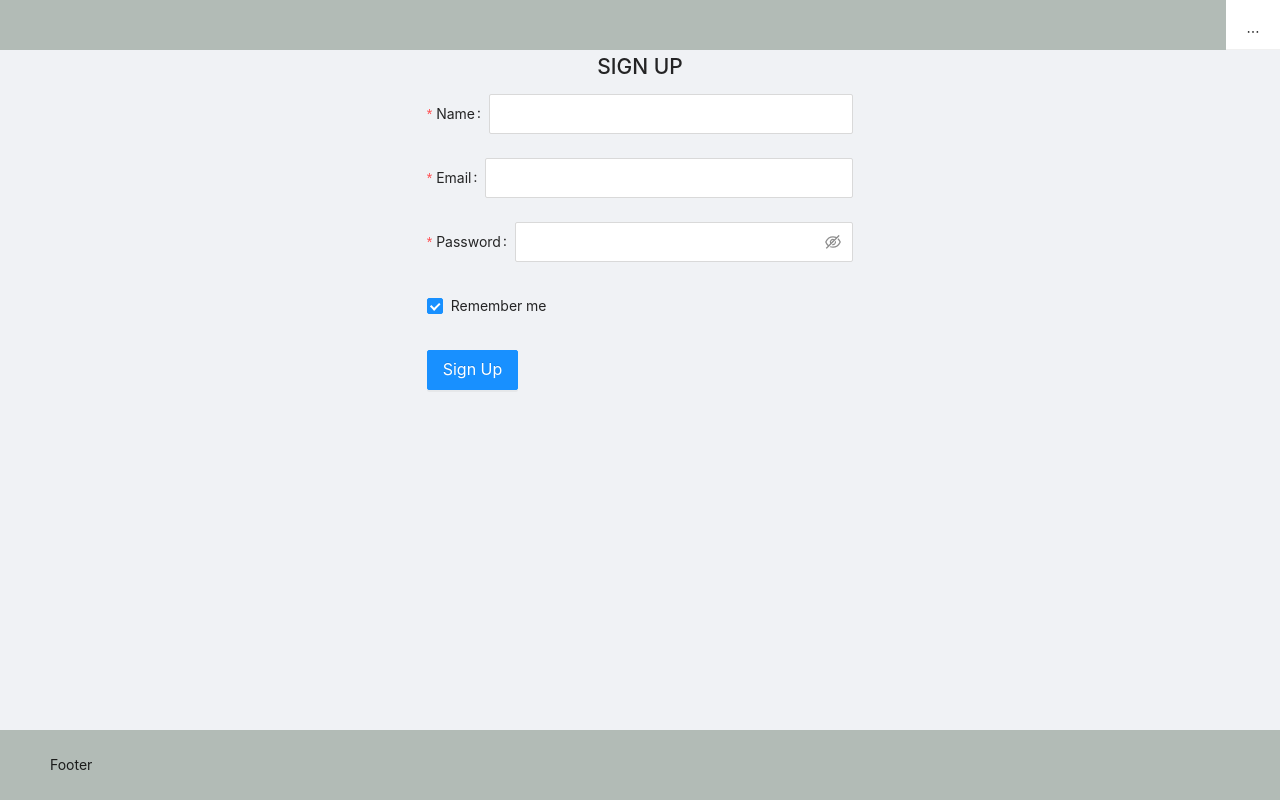
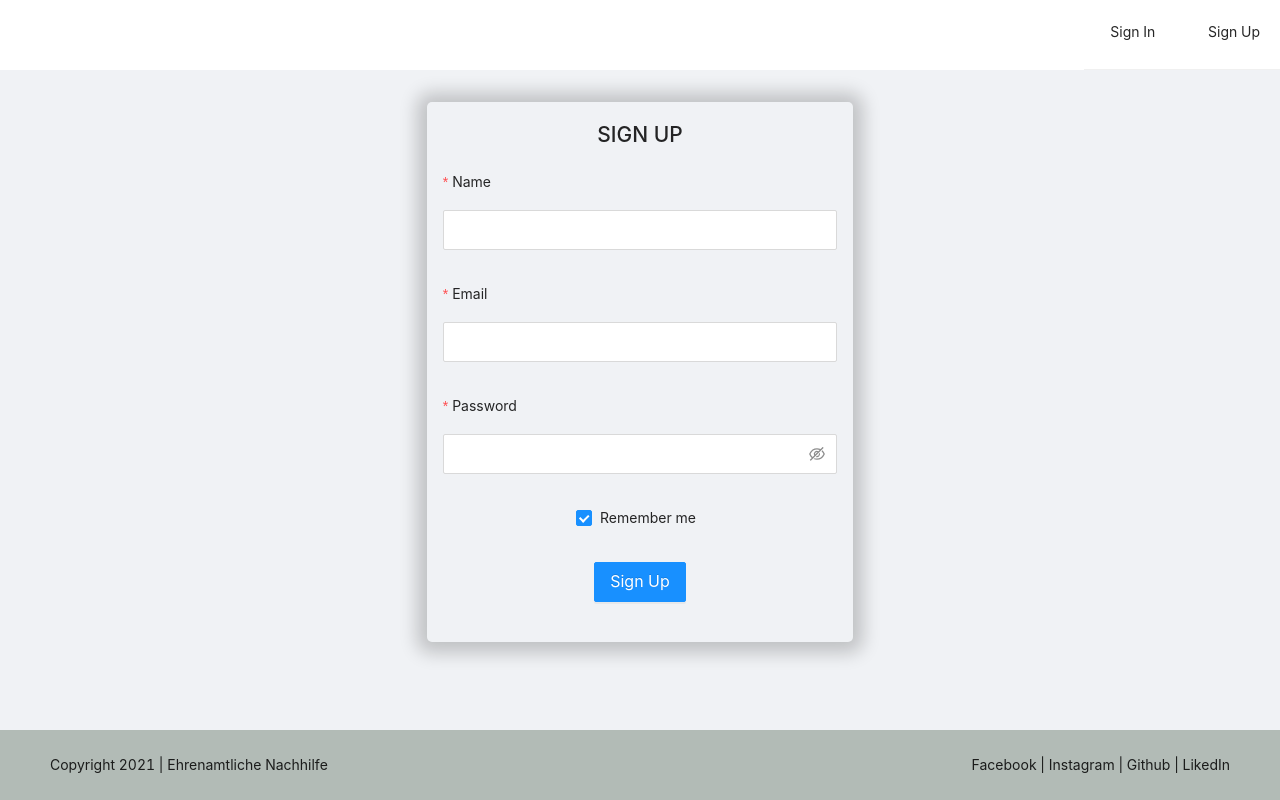
Before and after one commit to celalettin-turgut/voluntary-coaching, a React (Create React App) app: page /signup in a window 1280 px wide. Built offline with nearby package versions, Linux system fonts and the light colour scheme; no server answers.

Commit message:
last changes

```diff
--- a/src/App.css
+++ /dev/null
@@ -1,3 +0,0 @@
-.App {
-  text-align: center;
-}
--- a/src/App.js
+++ b/src/App.js
@@ -1,22 +1,27 @@
-import "./App.css";
+import "./App.less";
 import { AppStyle } from "./style";
+import { ConfigProvider } from "antd";
 import Signup from "./components/Signup";
 import Signin from "./components/Signin";
 import Header from "./pages/Header";
+import Footer from "./pages/Footer";
 import { BrowserRouter as Router, Route, Switch } from "react-router-dom";
 import AuthProvider from "./context/auth";
+import { theme } from "./config/theme";
+import { ThemeProvider } from "styled-components";
 import { auth } from "./firebase";
-import Footer from "./pages/Footer";
 
 const App = () => {
   console.log(auth.currentUser);
   return (
     <AuthProvider>
+      <ConfigProvider componentSize="large">
+        <ThemeProvider theme={theme}>
           <Router>
             <AppStyle>
               <Header />
               <Switch>
-            <div className="mainContainer">
+                <div className="main-content">
                   <Route exact path="/signup">
                     <Signup />
                   </Route>
@@ -28,6 +33,8 @@ const App = () => {
               <Footer />
             </AppStyle>
           </Router>
+        </ThemeProvider>
+      </ConfigProvider>
     </AuthProvider>
   );
 };
--- /dev/null
+++ b/src/App.less
@@ -0,0 +1 @@
+@import '~antd/dist/antd.less';
--- a/src/components/Signin.js
+++ b/src/components/Signin.js
@@ -1,5 +1,6 @@
 import React from "react";
 import { Row, Col, Button, Form, Input, Checkbox } from "antd";
+import { StyledCol } from "./style";
 
 const Signin = () => {
   const onFinish = (values) => {
@@ -9,10 +10,14 @@ const Signin = () => {
   const onFinishFailed = (errorInfo) => {
     console.log(errorInfo);
   };
+
+  const validateMessages = {
+    required: `is required`,
+  };
   return (
     <React.Fragment>
       <Row justify="center">
-        <Col
+        <StyledCol
           xs={{ span: 24 }}
           sm={{ span: 24 }}
           md={{ span: 16, offset: 4 }}
@@ -23,10 +28,12 @@ const Signin = () => {
             name="signin"
             initialValues={{ remember: true }}
             onFinish={onFinish}
+            validateMessages={validateMessages}
             onFinishFailed={onFinishFailed}
             autoComplete="off"
           >
             <Form.Item
+              labelCol={{ span: 24 }}
               label="Email"
               name="email"
               rules={[
@@ -41,6 +48,7 @@ const Signin = () => {
             </Form.Item>
 
             <Form.Item
+              labelCol={{ span: 24 }}
               label="Password"
               name="password"
               rules={[
@@ -50,21 +58,17 @@ const Signin = () => {
               <Input.Password />
             </Form.Item>
 
-            <Form.Item
-              name="remember"
-              valuePropName="checked"
-              wrapperCol={{ offset: 8, span: 16 }}
-            >
+            <Form.Item name="remember" valuePropName="checked">
               <Checkbox>Remember me</Checkbox>
             </Form.Item>
 
-            <Form.Item wrapperCol={{ offset: 8, span: 16 }}>
+            <Form.Item>
               <Button type="primary" htmlType="submit">
                 Sign In
               </Button>
             </Form.Item>
           </Form>
-        </Col>
+        </StyledCol>
       </Row>
     </React.Fragment>
   );
--- a/src/components/Signup.js
+++ b/src/components/Signup.js
@@ -1,8 +1,7 @@
 import React, { useState } from "react";
 import { Row, Col, Form, Input, Checkbox, Button } from "antd";
 import { useAuth } from "../context/auth";
-import styles from "./Signup.module.css";
-import { SignupStyle } from "./style";
+import { StyledCol, StyledRow } from "./style";
 
 const Signup = () => {
   const { signup, user } = useAuth();
@@ -10,6 +9,7 @@ const Signup = () => {
   const [error, setError] = useState(null);
 
   const onFinish = ({ email, password }) => {
+    console.log("Merhaba");
     signup(email, password);
   };
 
@@ -18,8 +18,8 @@ const Signup = () => {
   };
   return (
     <React.Fragment>
-      <SignupStyle justify="center">
-        <Col
+      <StyledRow>
+        <StyledCol
           xs={{ span: 24 }}
           sm={{ span: 24 }}
           md={{ span: 16, offset: 4 }}
@@ -27,7 +27,6 @@ const Signup = () => {
         >
           <h1 style={{ textAlign: "center" }}>SIGN UP</h1>
           <Form
-            size="large"
             name="basic"
             initialValues={{ remember: true }}
             onFinish={onFinish}
@@ -35,6 +34,7 @@ const Signup = () => {
             autoComplete="off"
           >
             <Form.Item
+              labelCol={{ span: 24 }}
               label="Name"
               name="name"
               rules={[
@@ -44,6 +44,7 @@ const Signup = () => {
               <Input />
             </Form.Item>
             <Form.Item
+              labelCol={{ span: 24 }}
               label="Email"
               name="email"
               rules={[
@@ -57,6 +58,7 @@ const Signup = () => {
             </Form.Item>
 
             <Form.Item
+              labelCol={{ span: 24 }}
               label="Password"
               name="password"
               rules={[
@@ -82,8 +84,8 @@ const Signup = () => {
               </Button>
             </Form.Item>
           </Form>
-        </Col>
-      </SignupStyle>
+        </StyledCol>
+      </StyledRow>
     </React.Fragment>
   );
 };
--- a/src/components/Signup.module.css
+++ /dev/null
@@ -1,4 +0,0 @@
-.signuprow{
-    justify-content: center;
-    border: black 2px 2px;
-}
--- a/src/components/style.js
+++ b/src/components/style.js
@@ -1,4 +1,17 @@
 import styled from "styled-components";
-import { Row as AntRow } from "antd";
+import { Row, Col } from "antd";
 
-export const SignupStyle = styled(AntRow)``;
+export const StyledRow = styled(Row)`
+  display: flex;
+  justify-content: center;
+`;
+
+export const StyledCol = styled(Col)`
+  background-color: ${(props) => props.theme.color[0]};
+  margin-top: 2rem;
+  text-align: center;
+  width: 100%;
+  border-radius: 5px;
+  padding: 1rem;
+  box-shadow: 0 1px 18px 10px rgba(0, 0, 0, 0.2);
+`;
--- /dev/null
+++ b/src/config/theme.js
@@ -0,0 +1,3 @@
+export const theme = {
+  color: ["rgbA(24, 144, 255, 0,2)", "black", "grey", "red"],
+};
--- a/src/pages/Footer.js
+++ b/src/pages/Footer.js
@@ -1,8 +1,17 @@
+import { Col, Row } from "antd";
 import React from "react";
+import { StyledRow } from "../components/style";
 import { FooterStyle } from "../style";
 
 const Footer = () => {
-  return <FooterStyle>Footer</FooterStyle>;
+  return (
+    <FooterStyle>
+      <Row className="footer-container">
+        <Col>Copyright 2021 | Ehrenamtliche Nachhilfe</Col>
+        <Col>Facebook | Instagram | Github | LikedIn</Col>
+      </Row>
+    </FooterStyle>
+  );
 };
 
 export default Footer;
--- a/src/pages/Header.js
+++ b/src/pages/Header.js
@@ -1,5 +1,5 @@
 import React from "react";
-import { Menu, Layout } from "antd";
+import { Menu, Layout, Space } from "antd";
 import { Link } from "react-router-dom";
 import { HeaderStyle } from "../style";
 
@@ -29,7 +29,9 @@ const Header = () => {
   );
   return (
     <HeaderStyle>
-      <Menu mode="horizontal">{token ? authMenu : menu}</Menu>
+      <Menu className="menu" mode="horizontal">
+        {token ? authMenu : menu}
+      </Menu>
     </HeaderStyle>
   );
 };
--- a/src/style.js
+++ b/src/style.js
@@ -4,29 +4,42 @@ import { Layout } from "antd";
 const { Header, Footer } = Layout;
 
 const footerHeight = 70;
-const headerHeight = 50;
+const headerHeight = 70;
 
 export const AppStyle = styled(Layout)`
   width: 100%;
   //font-family: "open sans";
 
-  .mainContainer {
+  .main-content {
     min-height: calc(100vh - ${footerHeight + headerHeight}px);
   }
 `;
 
 export const HeaderStyle = styled(Header)`
   height: ${headerHeight}px;
-  background-color: rgba(85, 104, 87, 0.4);
+  background-color: #fff;
   //position: sticky;
   //top: 0;
-  padding: 0;
+  padding-left: 0;
+  padding-right: 0;
   display: flex;
   justify-content: flex-end;
+
+  .menu {
+    width: 14em;
+    display: flex;
+    justify-content: space-between;
+  }
 `;
 
 export const FooterStyle = styled(Footer)`
   height: ${footerHeight}px;
   background-color: rgba(85, 104, 87, 0.4);
   width: 100%;
+
+  .footer-container {
+    display: flex;
+    width: 100%;
+    justify-content: space-between;
+  }
 `;
```
Also changed, not shown: src/components/UI/Button.js (+6 -5 lines). Lines whose indentation alone changed are shown as unchanged.
